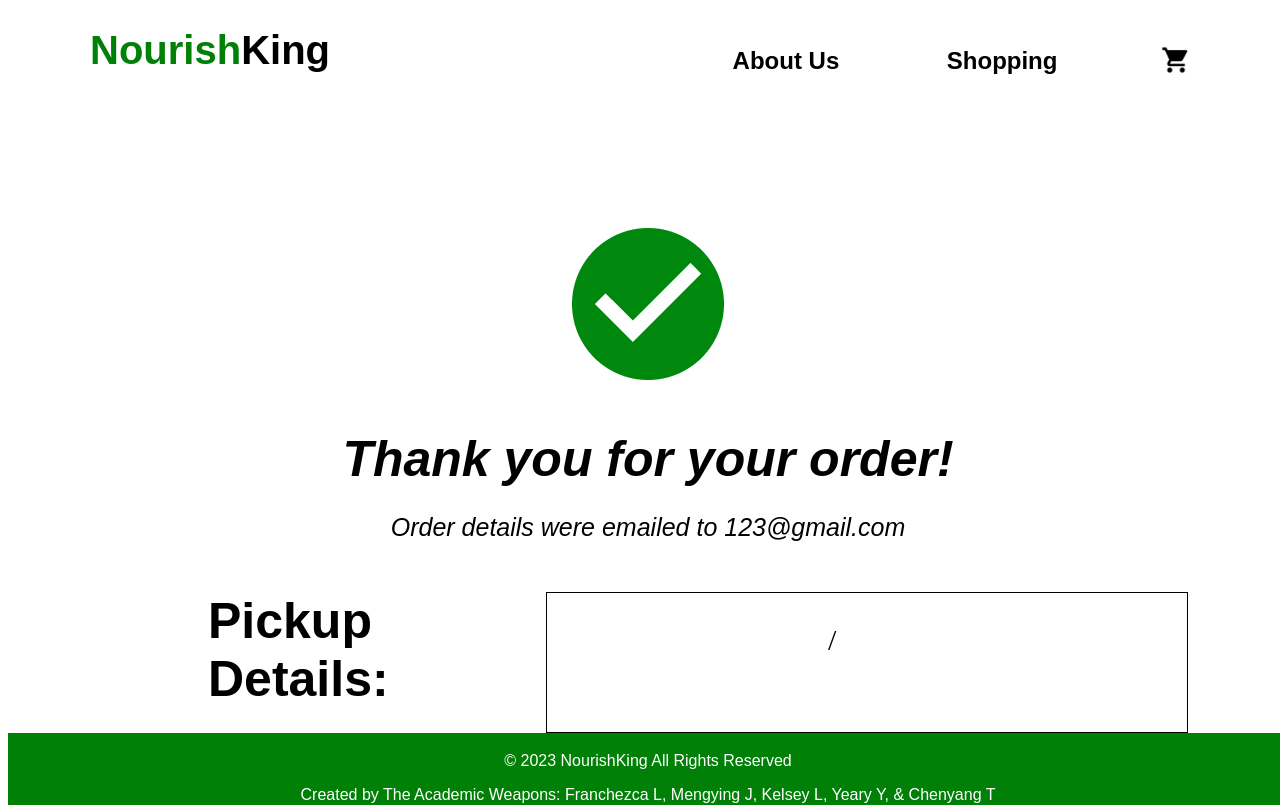
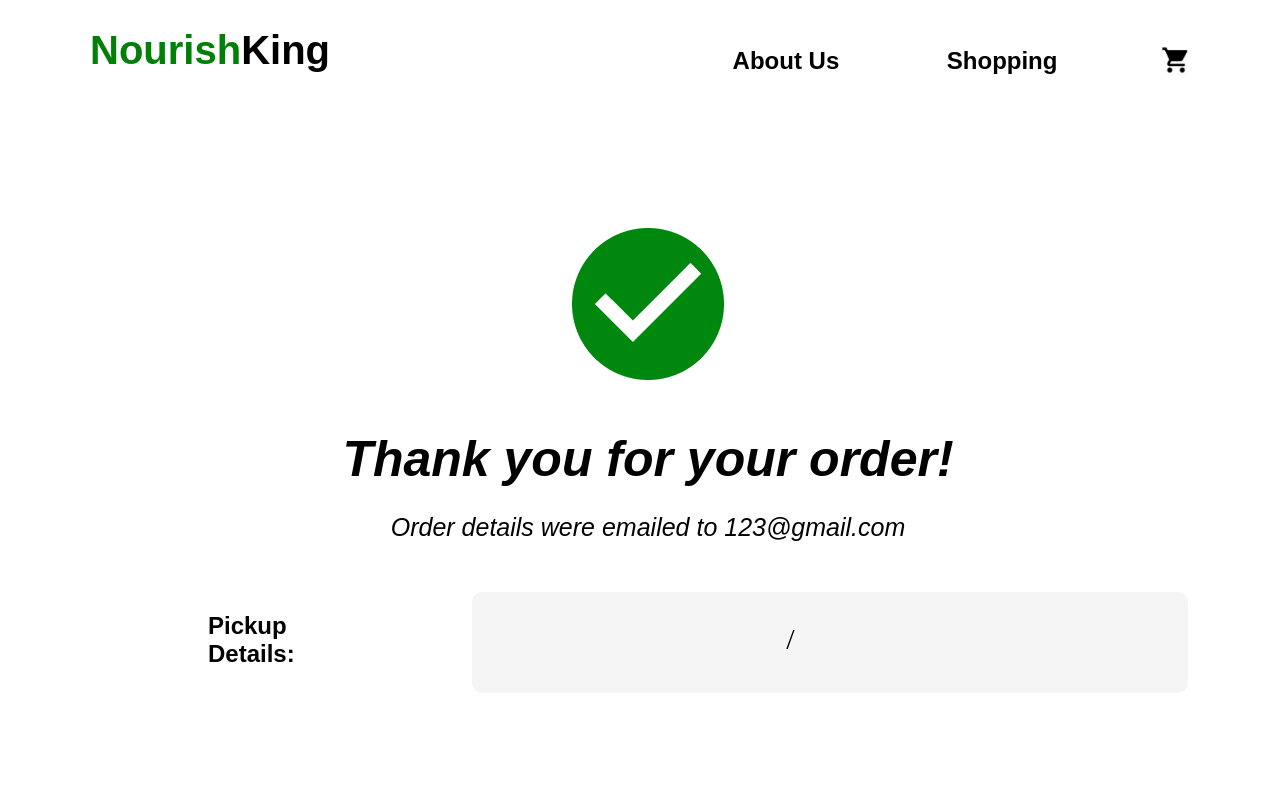
Before and after one commit to UW-INFO442-WI23/academic_weapon, a React (Create React App) app: page /Confirmation in a window 1280 px wide. Shown: the top 805 px of the page. Built offline with nearby package versions, Linux system fonts and the light colour scheme.

Commit message:
edit comformation page layout

```diff
--- a/src/index.css
+++ b/src/index.css
@@ -396,21 +396,27 @@ textarea {
 
 .pickupDetail {
     display: flex;
+    margin-bottom: 200px;
 }
 
 .pickupMessage {
     font-style: normal;
+    font-size: 24px;
     text-align: left;
     flex-grow: 1;
     margin-left: 200px;
+    margin-top: 20px;
 }
 
 .pickupConfirmation {
     flex-grow: 4;
     display: flex;
-    border-style: solid;
+    border-style: none;
+    border-color: #7c7c7c;
+    border-radius: 10px;
     margin-right: 100px;
     border-width: 0.1ch;
+    background-color: #F5F5F5;
 }
 
 .divider {
```
